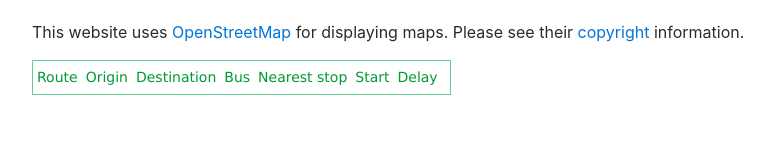
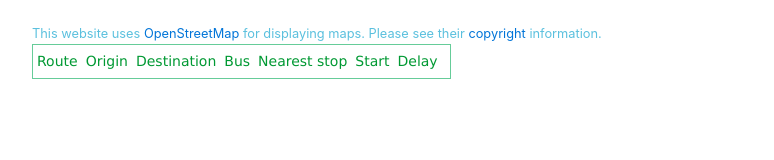
Before and after one commit to bjdodo/ie-city-bus, a plain HTML site: page ie-city-bus/public/index.html in a window 1280 px wide. Shown: the whole page, without its empty margins (53-827 px from the left). Drawn offline with nearby package versions, Linux system fonts and the light colour scheme; some packages are replaced by stand-ins of ours; no server answers.

Commit message:
GUI changes again

```diff
--- a/ie-city-bus/public/index.html
+++ b/ie-city-bus/public/index.html
@@ -28,7 +28,7 @@
 
   <body class="container">
 
-    <p>This website uses <a href='http://www.openstreetmap.org'>OpenStreetMap</a> for displaying maps. Please see their <a href='http://www.openstreetmap.org/copyright'>copyright</a> information.</p>
+    <div class="text-info"><small>This website uses <a href='http://www.openstreetmap.org'>OpenStreetMap</a> for displaying maps. Please see their <a href='http://www.openstreetmap.org/copyright'>copyright</a> information.</small></div>
 
     <div ng-view></div>
 
```
Also changed, not shown: ie-city-bus/public/img/bus.png.
